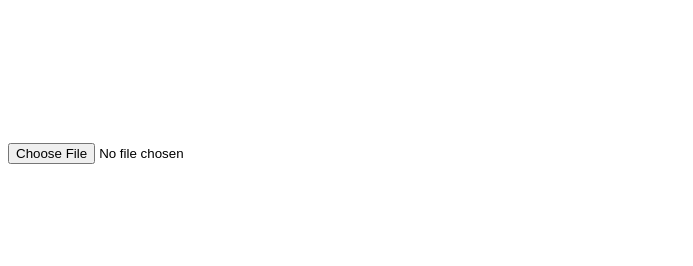
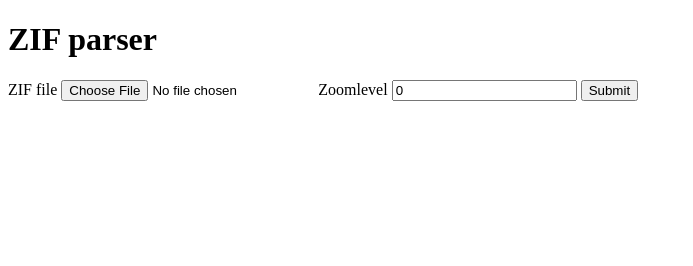
Before and after one commit to lovasoa/ZIF, a plain HTML site: page index.html in a window 1280 px wide. Shown: the whole page, without its empty margins (0-693 px from the left). Drawn offline with Linux system fonts and the light colour scheme.

Commit message:
zoomlevel can be  chosen in demo

```diff
--- a/index.html
+++ b/index.html
@@ -1,9 +1,16 @@
+<!DOCTYPE html>
+<html>
 <head>
   <meta charset="UTF-8" />
   <title>zif</title>
 </head>
 <body>
-<input type="file" id="file" />
+<h1>ZIF parser</h1>
+<form action="#">
+  <label>ZIF file <input type="file" id="file" /></label>
+  <label>Zoomlevel <input type="number" value="0" id="zoomlevel" /></label>
+  <input type="submit" />
+</form>
 <canvas id="canvas" ></canvas>
 
 <script src="ZIF.js"></script>
@@ -12,7 +19,7 @@ function parse() {
   var f=input.files[0];
   var ff = new LocalFile(f);
   var zif = new ZIF(ff);
-  zif.getLevel(0).then(function (lvl) {
+  zif.getLevel(inputZL.value | 0).then(function (lvl) {
     var d = lvl.dimensions();
     canvas.width = d[0]; canvas.height = d[1];
     var ctx = canvas.getContext("2d");
@@ -30,8 +37,10 @@ function parse() {
   });
 }
 
-var input=document.querySelector("input");
+var input=document.querySelector("#file");
+var inputZL=document.querySelector("#zoomlevel");
 var c = document.querySelector("canvas");
-input.onchange = parse;
+document.querySelector("form").onsubmit = parse;
 </script>
 </body>
+</html>
```
